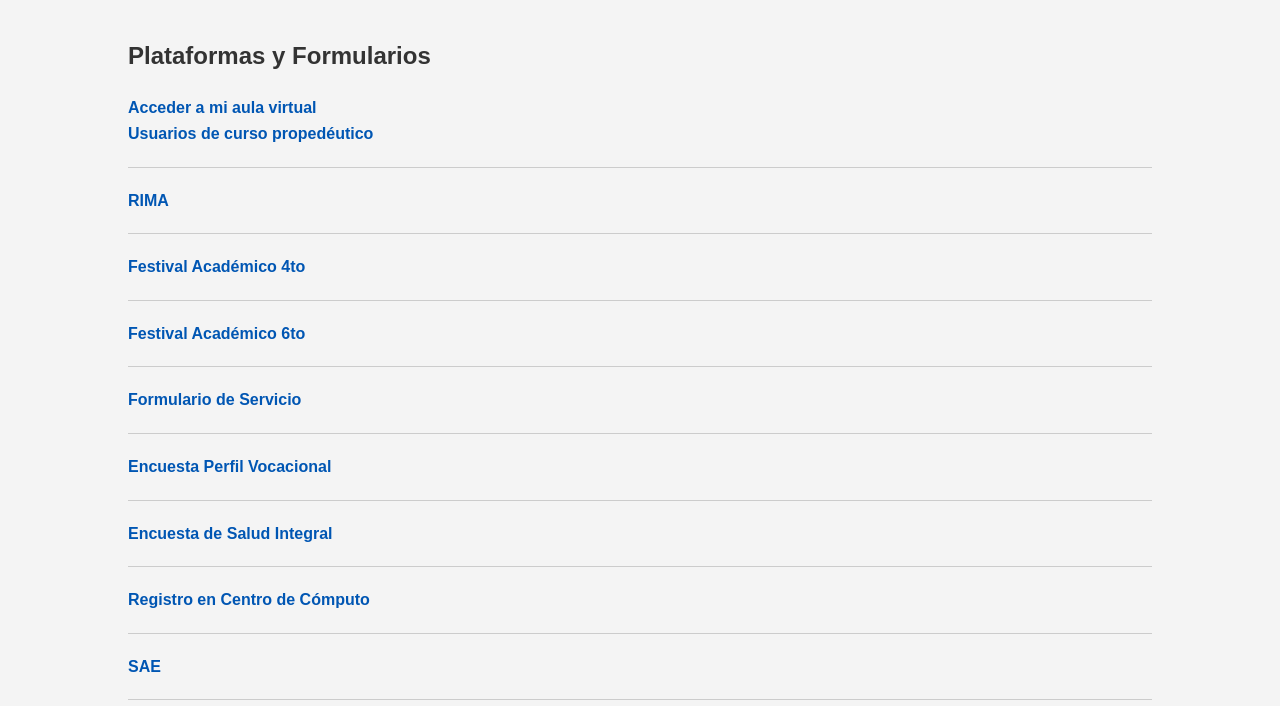
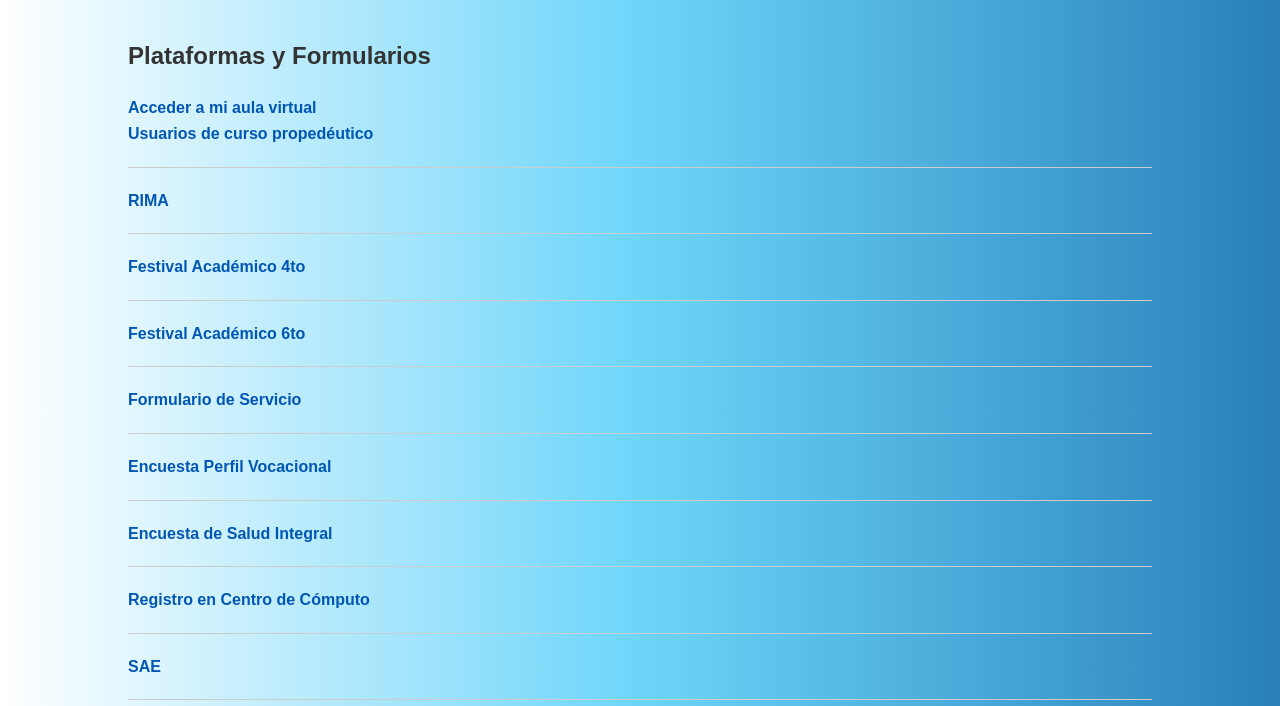
Before and after one commit to Marinoloko1/SCHOOL-LINK, a plain HTML site: page index.html in a window 1280 px wide. Shown: the part 94-800 px from the top of the page. Drawn offline with Linux system fonts and the light colour scheme.

Commit message:
Update index.html

```diff
--- a/index.html
+++ b/index.html
@@ -7,7 +7,9 @@
     <style>
         body {
             font-family: "Arial", sans-serif;
-            background-color: #f4f4f4;
+            background: #2980B9;  /* fallback for old browsers */
+background: -webkit-linear-gradient(to right, #FFFFFF, #6DD5FA, #2980B9);  /* Chrome 10-25, Safari 5.1-6 */
+background: linear-gradient(to right, #FFFFFF, #6DD5FA, #2980B9); /* W3C, IE 10+/ Edge, Firefox 16+, Chrome 26+, Opera 12+, Safari 7+ */
             color: #333;
             margin: 0;
             padding: 0;
```
